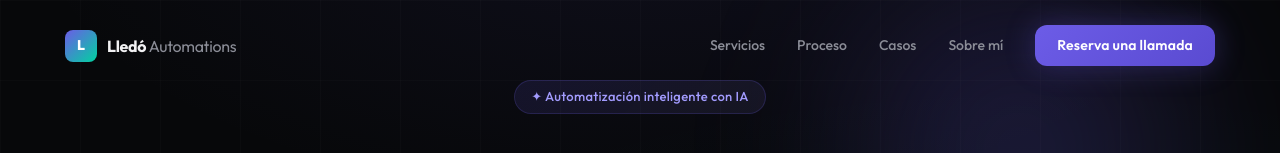
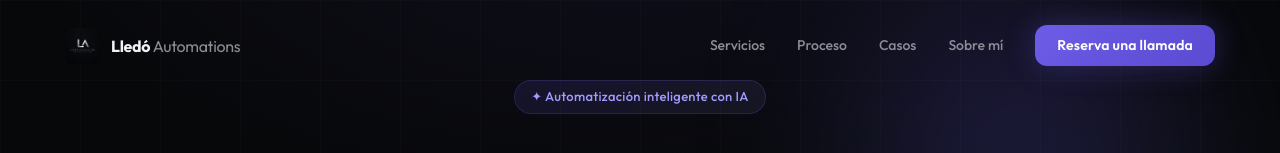
Before and after one commit to lledo23/lledo-automations, a Next.js app: page / in a window 1280 px wide. Shown: the top 153 px of the page. Built offline with nearby package versions, Linux system fonts and the light colour scheme.

Commit message:
Añadir logo en navbar, about y footer

```diff
--- a/app/page.tsx
+++ b/app/page.tsx
@@ -398,16 +398,7 @@ function Navbar() {
         }}
       >
         <a href="#" style={{ textDecoration: "none", display: "flex", alignItems: "center", gap: 10 }}>
-          <div
-            style={{
-              width: 32, height: 32,
-              borderRadius: 8,
-              background: `linear-gradient(135deg, ${colors.accent}, ${colors.green})`,
-              display: "flex", alignItems: "center", justifyContent: "center",
-            }}
-          >
-            <span style={{ color: "#fff", fontWeight: 800, fontSize: 14 }}>L</span>
-          </div>
+          <img src="/logo.png" alt="Lled\u00f3 Automations" style={{ width: 36, height: 36, borderRadius: 8, objectFit: "cover" }} />
           <span style={{ color: colors.text, fontWeight: 700, fontSize: 16, letterSpacing: "-0.02em" }}>
             Lledó <span style={{ color: colors.textMuted, fontWeight: 400 }}>Automations</span>
           </span>
@@ -936,10 +927,7 @@ function About() {
             >
               <Orb color="rgba(108,92,231,0.3)" size={200} top="10%" left="10%" />
               <Orb color="rgba(0,210,160,0.2)" size={150} top="60%" left="60%" delay={3} />
-              <div style={{ position: "relative", zIndex: 2, textAlign: "center" }}>
-                <div style={{ fontSize: 72, fontWeight: 800, color: colors.text, letterSpacing: "-0.04em", lineHeight: 1 }}>LA</div>
-                <div style={{ fontSize: 13, color: colors.textMuted, marginTop: 8, letterSpacing: 3, textTransform: "uppercase" }}>Lledó Automations</div>
-              </div>
+              <img src="/logo.png" alt="Lled\u00f3 Automations" style={{ position: "relative", zIndex: 2, width: "70%", maxWidth: 280, objectFit: "contain" }} />
             </div>
           </motion.div>
 
@@ -1146,16 +1134,7 @@ function Footer() {
       <Container>
         <div style={{ display: "flex", flexDirection: "column", alignItems: "center", gap: 24 }}>
           <div style={{ display: "flex", alignItems: "center", gap: 10 }}>
-            <div
-              style={{
-                width: 28, height: 28,
-                borderRadius: 7,
-                background: `linear-gradient(135deg, ${colors.accent}, ${colors.green})`,
-                display: "flex", alignItems: "center", justifyContent: "center",
-              }}
-            >
-              <span style={{ color: "#fff", fontWeight: 800, fontSize: 12 }}>L</span>
-            </div>
+            <img src="/logo.png" alt="Lled\u00f3 Automations" style={{ width: 28, height: 28, borderRadius: 7, objectFit: "cover" }} />
             <span style={{ color: colors.text, fontSize: 15, fontWeight: 600 }}>
               {"Lled\u00f3 Automations"}
             </span>
```
Also changed, not shown: public/logo.png (added).
